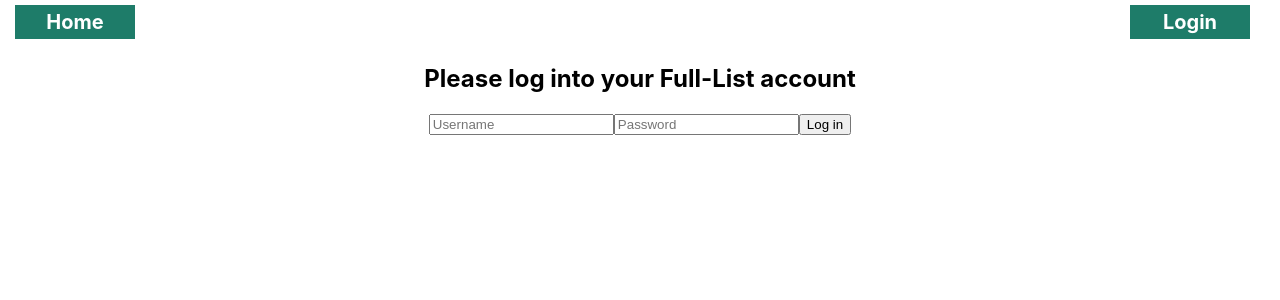
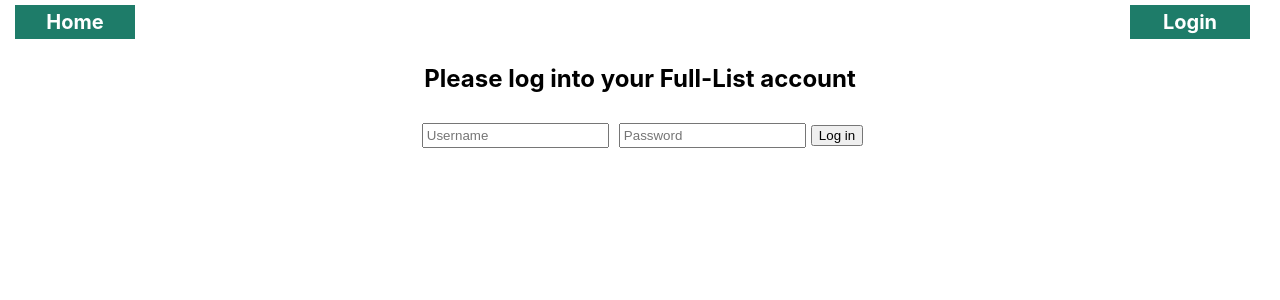
Before and after one commit to turitzinv/CataList, a React (Create React App) app in the folder client/: page /login in a window 1280 px wide. Shown: the top 300 px of the page. Built offline with nearby package versions, Linux system fonts and the light colour scheme; no server answers.

Commit message:
Added id to login form and class to login inputs within the Login component. Added css to them.

```diff
--- a/client/src/components/Login.js
+++ b/client/src/components/Login.js
@@ -4,14 +4,16 @@ const Login = ({handleLogin, setUsername, setPassword, username, password}) => {
   return (
     <div>
       <h2>Please log into your Full-List account</h2>
-      <form  onClick={handleLogin}>
+      <form id="login-form" onClick={handleLogin}>
         <input
+        class="login-input"
         type= "text"
         placeholder= "Username"
         onChange={(e) => setUsername(e.target.value)}
         value={username}
         />
         <input
+        class="login-input"
         type= "password"
         placeholder= "Password"
         onChange={(e) => setPassword(e.target.value)}
--- a/client/src/index.css
+++ b/client/src/index.css
@@ -90,3 +90,14 @@ code {
   text-decoration: none;
   font-size: 16px;
 }
+
+#login-form {
+  flex-direction: column;
+  text-align: center;
+  padding: 5px;
+}
+
+.login-input {
+  margin: 5px;
+  padding: 3px;
+}
```
